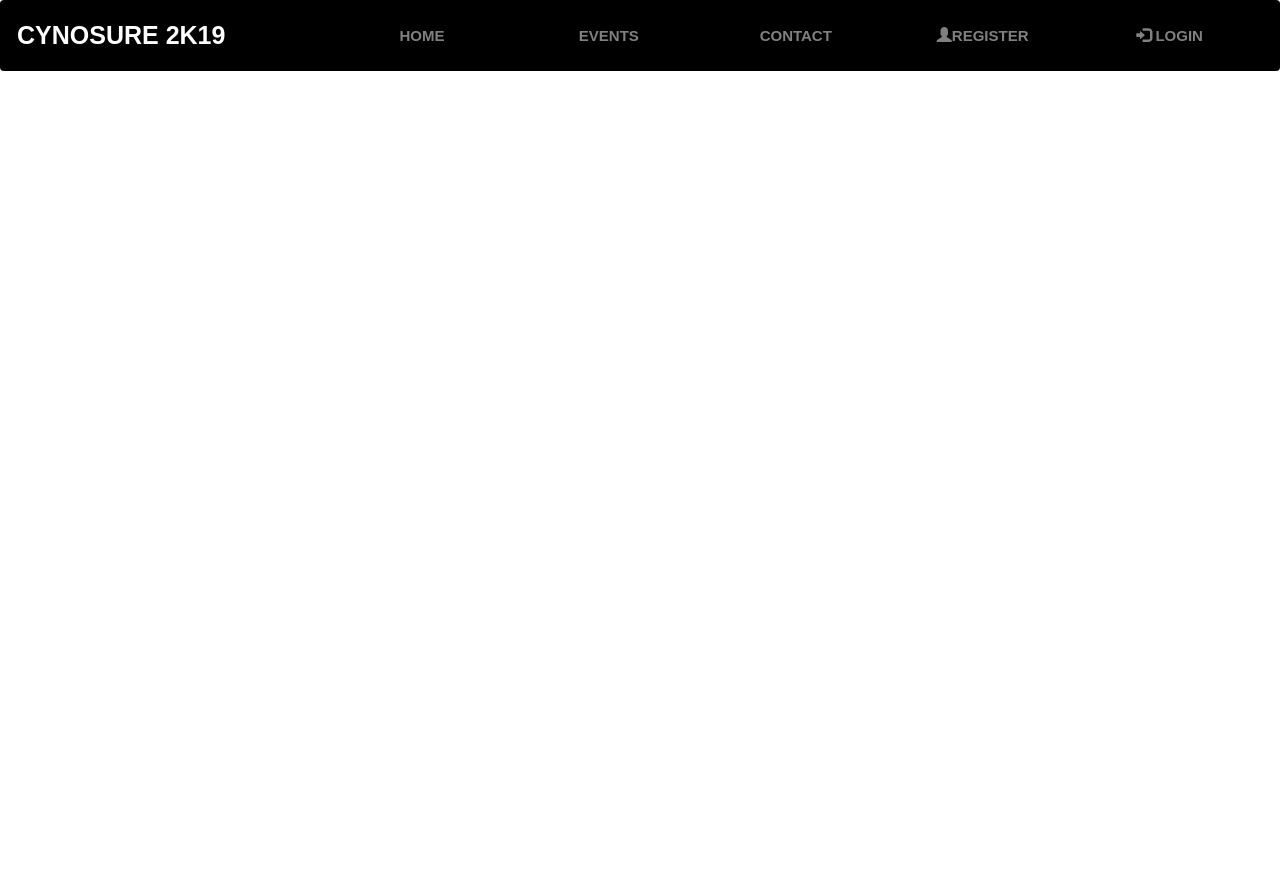
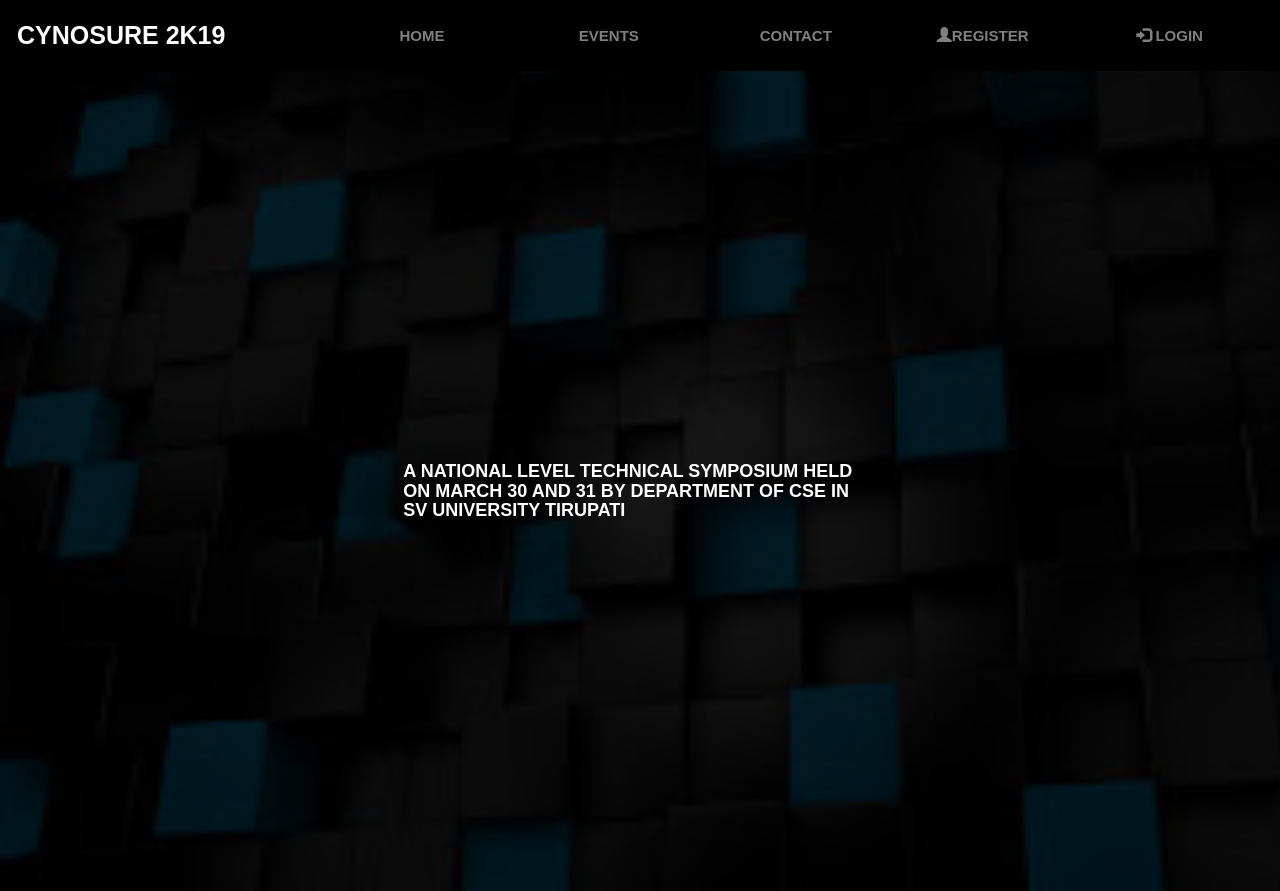
Before and after one commit to mohanpillimitla/tweet, a Django app: page / in a window 1280 px wide. Run offline with Django 3.2, Linux system fonts and the light colour scheme; some libraries are stand-ins or nearby versions.

Commit message:
static files

```diff
--- a/Tweet/templates/Tweet/base.html
+++ b/Tweet/templates/Tweet/base.html
@@ -4,22 +4,23 @@
 <meta charset="UTF-8">
 <meta name="viewport" content="width=device-width, initial-scale=1">
 <head><title>cynosure</title>
-  <style>
+
+
+  <link rel="stylesheet" href="https://maxcdn.bootstrapcdn.com/bootstrap/3.4.0/css/bootstrap.min.css">
+<link rel="stylesheet" href="https://use.fontawesome.com/releases/v5.7.2/css/all.css" integrity="sha384-fnmOCqbTlWIlj8LyTjo7mOUStjsKC4pOpQbqyi7RrhN7udi9RwhKkMHpvLbHG9Sr" crossorigin="anonymous">
+<link rel="stylesheet" href="{% static 'Tweet/css/mohan.css'%}">
+<style>
 body {
   margin: 0;
   background: #333;
   font-family: 'Work Sans', sans-serif;
   font-weight: 400;
-  background-image:url({% static 'Tweet/images/download.jpeg' %);
+  background-image:url("{% static 'images/download.jpeg' %}");
   background-blend-mode:multiply;
   background-size:cover;
 }
 </style>
 
-
-  <link rel="stylesheet" href="https://maxcdn.bootstrapcdn.com/bootstrap/3.4.0/css/bootstrap.min.css">
-<link rel="stylesheet" href="https://use.fontawesome.com/releases/v5.7.2/css/all.css" integrity="sha384-fnmOCqbTlWIlj8LyTjo7mOUStjsKC4pOpQbqyi7RrhN7udi9RwhKkMHpvLbHG9Sr" crossorigin="anonymous">
-<link rel="stylesheet" href="{% static 'Tweet/css/mohan.css'%}">
 
 
 
```
